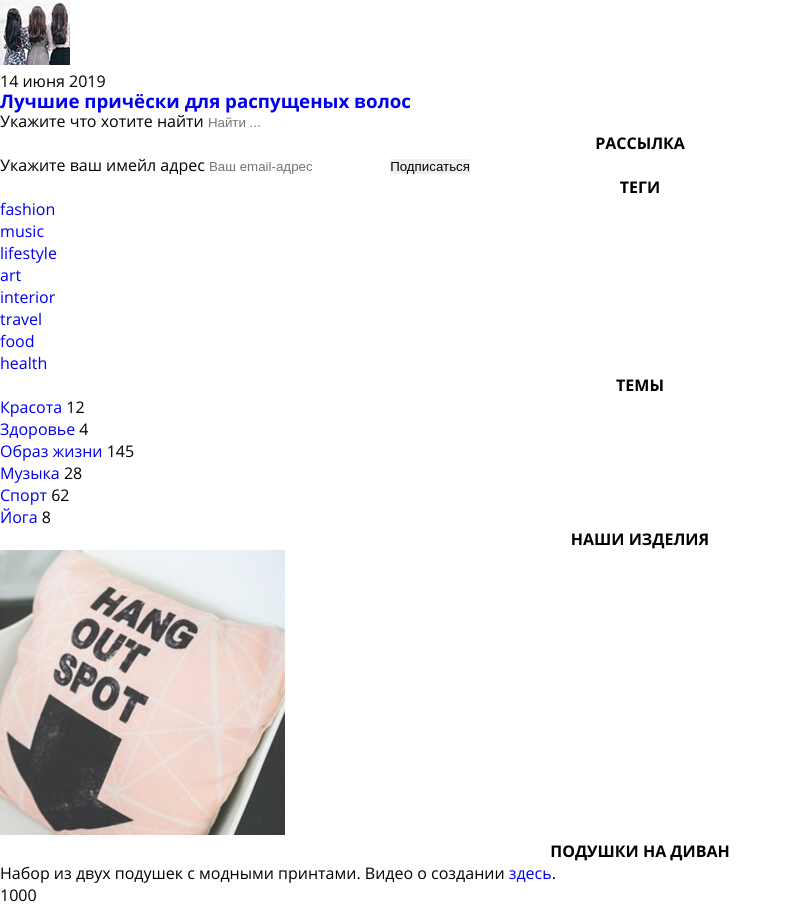
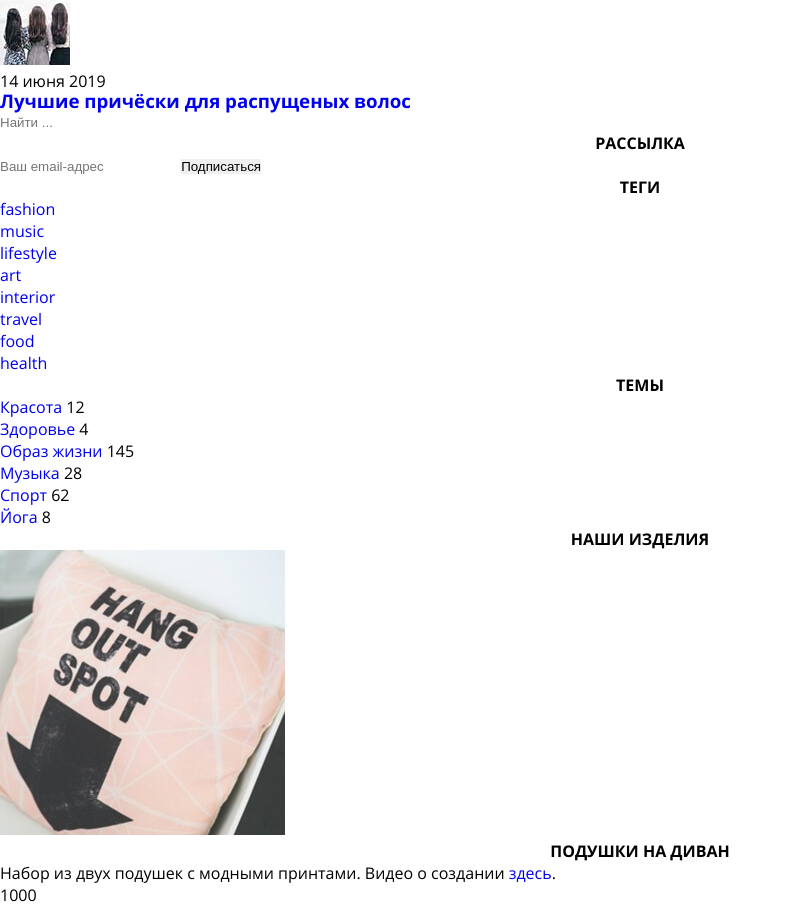
Before and after one commit to Tolik19bat/MQ-diploma, a plain HTML site: page index.html in a window 1280 px wide. Shown: the part 4491-5401 px from the top of the page, without its empty margins (0-792 px from the left). Drawn offline with Linux system fonts and the light colour scheme; files whose address does not match are found by name.

Commit message:
йцук

```diff
--- a/index.html
+++ b/index.html
@@ -291,7 +291,6 @@
 					</article>
 
 					<form action="##" class="search-form">
-						<label for="name">Укажите что хотите найти</label>
 						<input type="hidden" name="search-form">
 						<input type="text" placeholder="Найти ... " class="search-form-input" required>
 						<button type="submit" class="search-form-button"></button>
@@ -302,7 +301,6 @@
 					</div>
 
 					<form action="form__mailing_input">
-						<label for="name">Укажите ваш имейл адрес</label>
 						<input type="hidden" name="mailing-input">
 						<input type="email" placeholder="Ваш email-адрес" class="email__input" required>
 						<button type="submit" class="subscription-button">Подписаться</button>
```
